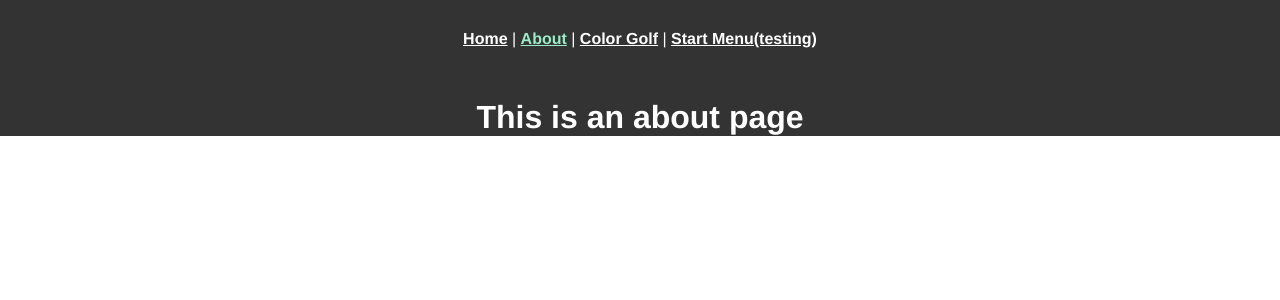
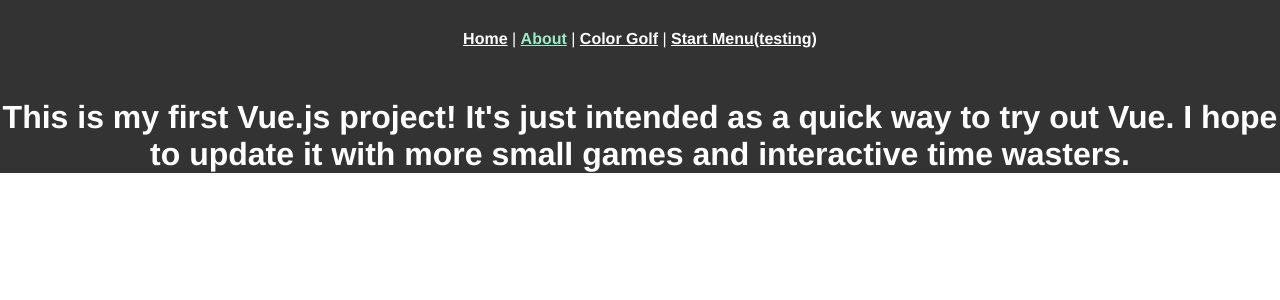
Before and after one commit to z-s-kusz/short-attention-span-js, a Vue app: page /about in a window 1280 px wide. Shown: the top 300 px of the page. Built offline with nearby package versions, Linux system fonts and the light colour scheme.

Commit message:
Updated about, removed blank home page route.

```diff
--- a/src/router/index.ts
+++ b/src/router/index.ts
@@ -1,14 +1,12 @@
 import Vue from 'vue';
 import VueRouter from 'vue-router';
-import Home from '../views/Home.vue';
 
 Vue.use(VueRouter);
 
 const routes = [
   {
     path: '/',
-    name: 'Home',
-    component: Home,
+    redirect: 'color-golf',
   },
   {
     path: '/about',
--- a/src/views/About.vue
+++ b/src/views/About.vue
@@ -1,5 +1,7 @@
 <template>
   <div class="about">
-    <h1>This is an about page</h1>
+    <h1>This is my first Vue.js project!
+      It's just intended as a quick way to try out Vue.
+      I hope to update it with more small games and interactive time wasters.</h1>
   </div>
 </template>
```
